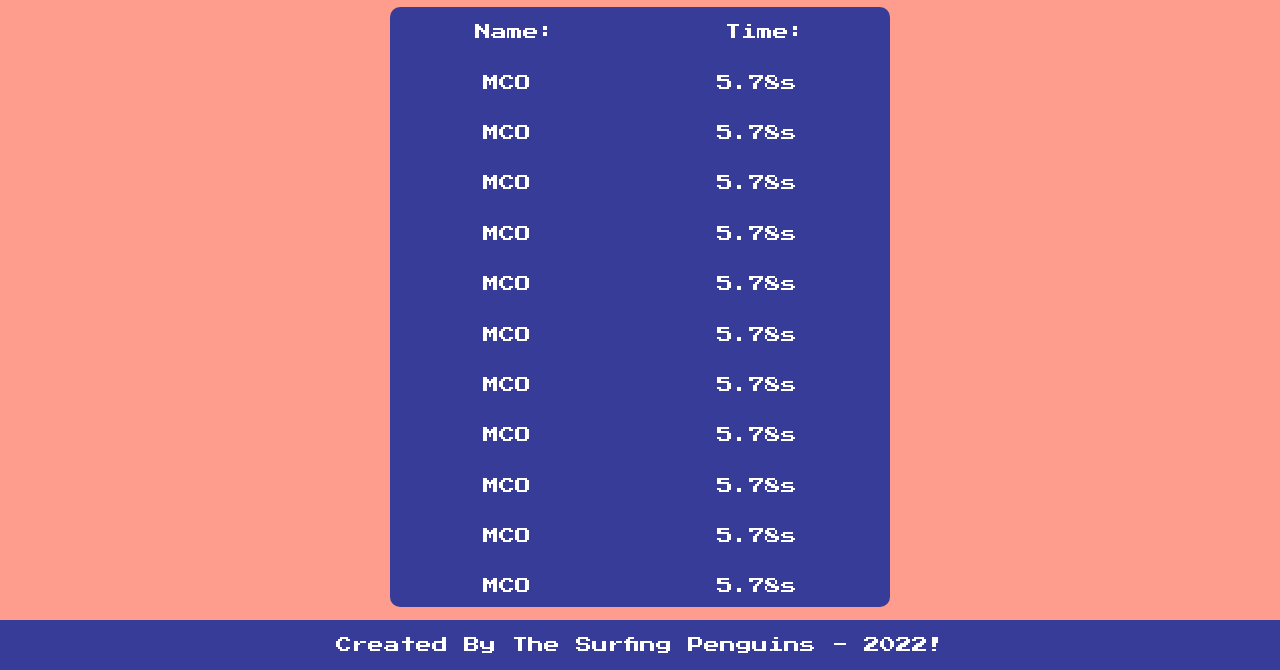
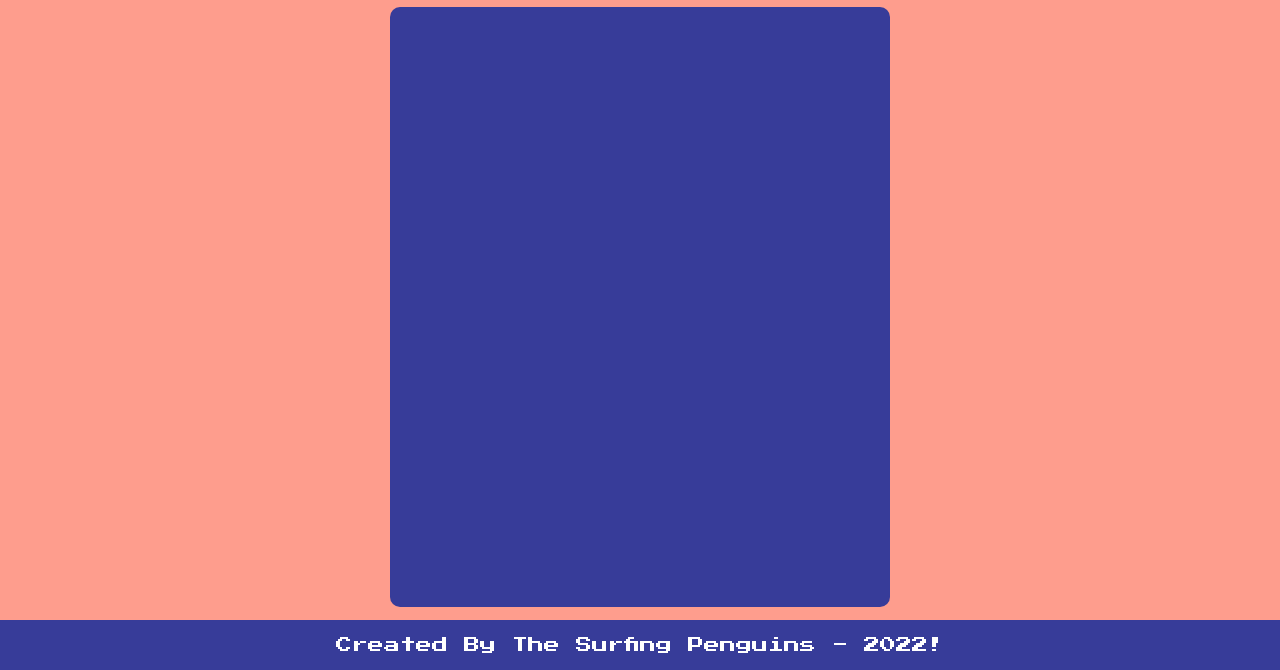
Before and after one commit to iO-Academy/2022-july-keyboard-race, a plain HTML site: page leaderboardPage.html in a window 1280 px wide. Shown: the part 130-800 px from the top of the page. Drawn offline with Linux system fonts and the light colour scheme.

Commit message:
Completed basic stlyling for leaderboardPage.html and made minor HTML changes.

```diff
--- a/leaderboardPage.html
+++ b/leaderboardPage.html
@@ -10,7 +10,7 @@
     <link rel="preconnect" href="https://fonts.gstatic.com" crossorigin>
     <link href="https://fonts.googleapis.com/css2?family=Press+Start+2P&display=swap" rel="stylesheet">
     <script src="./script.js" defer></script>
-    <title>Surfwave Fury leaderboard</title>
+    <title>Surfwave Fury Leaderboard</title>
 </head>
 <body>
 <main>
@@ -25,78 +25,6 @@
     </div>
     <div class="leaderboardContainer">
         <div id="mainLeaderboardContainer">
-            <div class="leaderboardHeader">
-                <p>Name: </p>
-                <p>Time: </p>
-            </div>
-            <div id="leaderboardContent">
-                <p>MCO</p>
-                <p>5.78s</p>
-            </div>
-            <div id="leaderboardContent">
-                <p>MCO</p>
-                <p>5.78s</p>
-            </div>
-            <div id="leaderboardContent">
-                <p>MCO</p>
-                <p>5.78s</p>
-            </div>
-            <div id="leaderboardContent">
-                <p>MCO</p>
-                <p>5.78s</p>
-            </div>
-            <div id="leaderboardContent">
-                <p>MCO</p>
-                <p>5.78s</p>
-            </div>
-            <div id="leaderboardContent">
-                <p>MCO</p>
-                <p>5.78s</p>
-            </div>
-            <div id="leaderboardContent">
-                <p>MCO</p>
-                <p>5.78s</p>
-            </div>
-            <div id="leaderboardContent">
-                <p>MCO</p>
-                <p>5.78s</p>
-            </div>
-            <div id="leaderboardContent">
-                <p>MCO</p>
-                <p>5.78s</p>
-            </div>
-            <div id="leaderboardContent">
-                <p>MCO</p>
-                <p>5.78s</p>
-            </div>
-            <div id="leaderboardContent">
-                <p>MCO</p>
-                <p>5.78s</p>
-            </div>
-            <div id="leaderboardContent">
-                <p>MCO</p>
-                <p>5.78s</p>
-            </div>
-            <div id="leaderboardContent">
-                <p>MCO</p>
-                <p>5.78s</p>
-            </div>
-            <div id="leaderboardContent">
-                <p>MCO</p>
-                <p>5.78s</p>
-            </div>
-            <div id="leaderboardContent">
-                <p>MCO</p>
-                <p>5.78s</p>
-            </div>
-            <div id="leaderboardContent">
-                <p>MCO</p>
-                <p>5.78s</p>
-            </div>
-            <div id="leaderboardContent">
-                <p>MCO</p>
-                <p>5.78s</p>
-            </div>
         </div>
     </div>
     <footer>
--- a/style.css
+++ b/style.css
@@ -209,6 +209,19 @@ width: 400%;
       z-index: 3;
   }
 
+  ::-webkit-scrollbar {
+    width: 15px;
+  }
+
+  ::-webkit-scrollbar-track {
+    background: #4859CD;
+  }
+
+  ::-webkit-scrollbar-thumb {
+    background: #EB6B78;
+    border-radius: 10px;
+  }
+
   /* Keyframes below here ! */
 @keyframes wave {
     0% {transform: translateX(0);}
```
